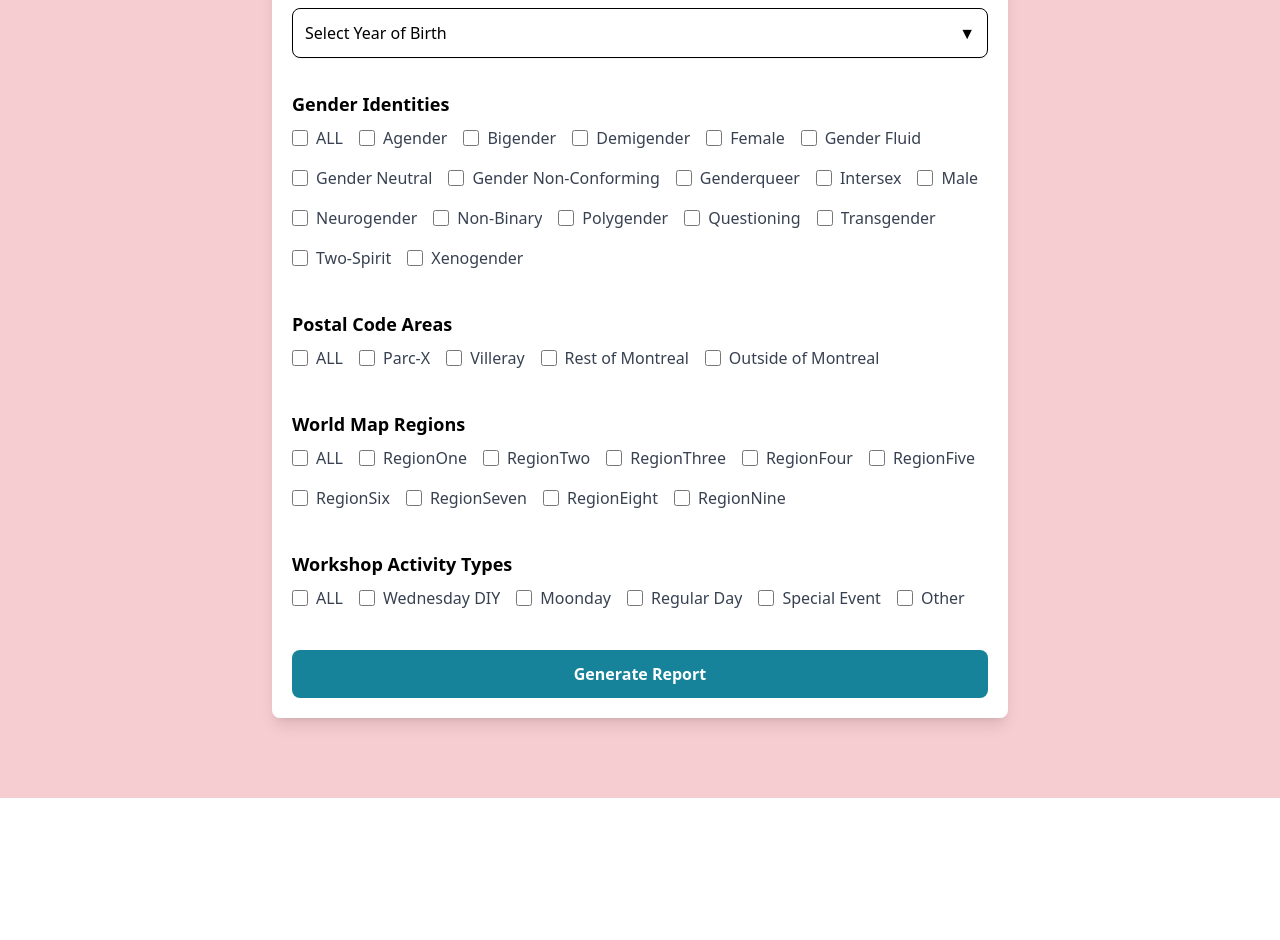
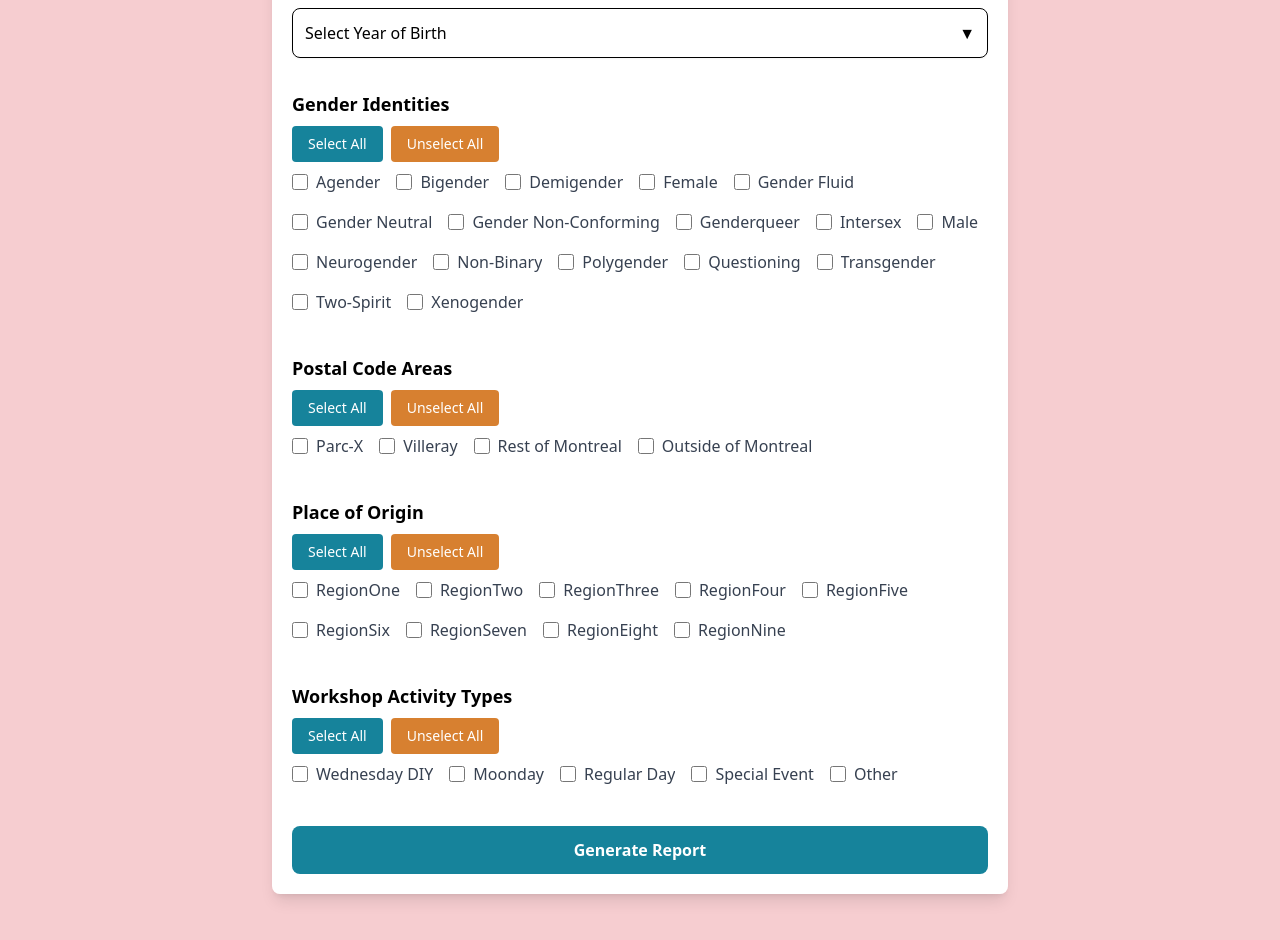
Before and after one commit to anapechonkin/CareCycle, a React (Create React App) app in the folder carecycle/client/: page /clientStatsReport in a window 1280 px wide. Shown: the part 880-1820 px from the top of the page. Before the commit the page ends 1678 px from the top, so only its background shows below. Built offline with nearby package versions, Linux system fonts and the light colour scheme.

Commit message:
added vegetable input for user form, added a select all and unselect all buttons for each section in client report form

```diff
--- a/carecycle/client/src/components/AddUserForm.jsx
+++ b/carecycle/client/src/components/AddUserForm.jsx
@@ -17,6 +17,7 @@ const AddUserForm = () => {
     genderIdentity: '',
     placeOfOrigin: '',
     postalCode: '',
+    vegetable: '',
     status: 'Active', // Initial status for new users
   });
 
@@ -53,6 +54,7 @@ const AddUserForm = () => {
         {renderTextInput("lastName", "Last Name", formData.lastName, handleChange)}
         {renderTextInput("yearOfBirth", "Year of Birth", formData.yearOfBirth, handleChange)}
         {renderTextInput("postalCode", "Postal Code", formData.postalCode, handleChange)}
+        {renderTextInput("vegetable", "Vegetable", formData.vegetable, handleChange)}
 
         {/* Gender Identity and Place of Origin Dropdowns */}
         <Dropdown
--- a/carecycle/client/src/components/Checkbox.jsx
+++ b/carecycle/client/src/components/Checkbox.jsx
@@ -1,13 +1,38 @@
-const Checkbox = ({ title, options, onChange }) => {
+import React from 'react';
+
+const Checkbox = ({ title, options, onChange, onSelectAll, onUnselectAll }) => {
   // Adjusted handler to pass both event and option
   const handleChange = (event, option) => {
-    // Call the passed onChange prop with both the event and the option data
     onChange(event, option);
   };
 
   return (
     <div className="mb-4">
       {title && <h3 className="font-semibold text-lg mb-2">{title}</h3>}
+      <div className="flex justify-between items-center mb-2">
+      <div>
+          {onSelectAll && (
+            <button
+              type="button"
+              onClick={() => onSelectAll()}
+              // Adjusted color to match primary color scheme
+              className="px-4 py-2 text-sm text-white bg-[#16839B] rounded hover:bg-[#0f6a8b] mr-2 transition-colors duration-150 ease-in-out"
+            >
+              Select All
+            </button>
+          )}
+          {onUnselectAll && (
+            <button
+              type="button"
+              onClick={() => onUnselectAll()}
+              // Adjusted color for contrast while staying in the color palette
+              className="px-4 py-2 text-sm text-white bg-[#D78030] rounded hover:bg-[#bf6f29] transition-colors duration-150 ease-in-out"
+            >
+              Unselect All
+            </button>
+          )}
+        </div>
+      </div>
       <div className="flex flex-wrap gap-2 justify-start items-center">
         {options.map((option) => (
           <label key={option.id} className="flex items-center cursor-pointer mr-2 mb-2 flex-nowrap" style={{ minWidth: '0', maxWidth: '100%' }}>
@@ -15,12 +40,11 @@ const Checkbox = ({ title, options, onChange }) => {
               type="checkbox"
               id={option.id}
               checked={option.checked}
-              // Update to call handleChange with both event and option
               onChange={(event) => handleChange(event, option)}
               disabled={option.disabled}
               className="form-checkbox h-4 w-4 text-[#16839B] rounded border-gray-300 focus:ring-[#0f6a8b] mr-2"
             />
-            <span className="text-md text-gray-700 flex-1 whitespace-nowrap overflow-hidden text-ellipsis" style={{ maxWidth: 'calc(100% - 1.5rem)' }}>{option.label || option.name}</span>
+            <span className="text-md text-gray-700 flex-1 whitespace-nowrap overflow-hidden text-ellipsis" style={{ maxWidth: 'calc(100% - 1.5rem)' }}>{option.name}</span>
           </label>
         ))}
       </div>
--- a/carecycle/client/src/components/StatsReportForm.jsx
+++ b/carecycle/client/src/components/StatsReportForm.jsx
@@ -82,6 +82,22 @@ const StatsReportForm = ({ headerTitle }) => {
   ];
 
   const addAllOption = (options) => [{ id: 'ALL', name: 'ALL' }, ...options];
+
+  // Function to select all options for a given category
+  const handleSelectAll = (category) => {
+    setSelectedOptions(prev => ({
+      ...prev,
+      [category]: categoryData[category].map(option => option.id), // Assuming IDs are used to track selections
+    }));
+  };
+
+  // Function to deselect all options for a given category
+  const handleUnselectAll = (category) => {
+    setSelectedOptions(prev => ({
+      ...prev,
+      [category]: [],
+    }));
+  };
 
   return (
     <div className="max-w-4xl mx-auto shadow-lg rounded-lg overflow-hidden">
@@ -189,23 +205,42 @@ const StatsReportForm = ({ headerTitle }) => {
         />
         <Checkbox
           title="Gender Identities"
-          options={addAllOption(genderIdentities)}
-          onChange={(e) => handleCheckboxChange(e, 'ALL', 'genderIdentities')}
+          options={genderIdentities.map(identity => ({ ...identity, checked: selectedOptions.genderIdentities.includes(identity.id) }))}
+          onChange={(e, option) => handleCheckboxChange(e, option.id, 'genderIdentities')}
+          onSelectAll={() => handleSelectAll('genderIdentities')}
+          onUnselectAll={() => handleUnselectAll('genderIdentities')}
         />
         <Checkbox
           title="Postal Code Areas"
-          options={addAllOption(postalCodeAreas)}
-          onChange={(e) => handleCheckboxChange(e, 'ALL', 'postalCodeAreas')}
+          options={postalCodeAreas.map(area => ({
+            ...area,
+            checked: selectedOptions.postalCodeAreas.includes(area.id),
+          }))}
+          onChange={(e, option) => handleCheckboxChange(e, option, 'postalCodeAreas')}
+          onSelectAll={() => handleSelectAll('postalCodeAreas')}
+          onUnselectAll={() => handleUnselectAll('postalCodeAreas')}
         />
+
         <Checkbox
-          title="World Map Regions"
-          options={addAllOption(mapRegions)}
-          onChange={(e) => handleCheckboxChange(e, 'ALL', 'mapRegions')}
+          title="Place of Origin"
+          options={mapRegions.map(region => ({
+            ...region,
+            checked: selectedOptions.mapRegions.includes(region.id),
+          }))}
+          onChange={(e, option) => handleCheckboxChange(e, option, 'mapRegions')}
+          onSelectAll={() => handleSelectAll('mapRegions')}
+          onUnselectAll={() => handleUnselectAll('mapRegions')}
         />
+
         <Checkbox
           title="Workshop Activity Types"
-          options={addAllOption(workshopActivityTypes)}
-          onChange={(e) => handleCheckboxChange(e, 'ALL', 'workshopActivityTypes')}
+          options={workshopActivityTypes.map(activityType => ({
+            ...activityType,
+            checked: selectedOptions.workshopActivityTypes.includes(activityType.id),
+          }))}
+          onChange={(e, option) => handleCheckboxChange(e, option, 'workshopActivityTypes')}
+          onSelectAll={() => handleSelectAll('workshopActivityTypes')}
+          onUnselectAll={() => handleUnselectAll('workshopActivityTypes')}
         />
         <Button
           type="submit"
--- a/carecycle/client/src/components/UpdateUserForm.jsx
+++ b/carecycle/client/src/components/UpdateUserForm.jsx
@@ -18,6 +18,7 @@ const UpdateUserForm = () => {
     genderIdentity: "",
     placeOfOrigin: "",
     postalCode: "",
+    vegetable: "",
     status: false,
   });
 
@@ -76,6 +77,7 @@ const UpdateUserForm = () => {
         genderIdentity: user.genderIdentity,
         placeOfOrigin: user.placeOfOrigin,
         postalCode: user.postalCode,
+        vegetable: user.vegetable,
         status: user.status === "Active",
       });
     } else {
@@ -90,6 +92,7 @@ const UpdateUserForm = () => {
         genderIdentity: "",
         placeOfOrigin: "",
         postalCode: "",
+        vegetable: "",
         status: false,
       });
     }
@@ -275,6 +278,19 @@ const UpdateUserForm = () => {
     />
   </div>
 
+  {/* Vegetable */}
+  <div>
+    <label htmlFor="vegetable" className="block text-sm font-medium text-gray-700">Vegetable</label>
+    <input
+      id="vegetable"
+      type="text"
+      name="vegetable"
+      value={formData.vegetable}
+      onChange={handleChange}
+      className="block w-full p-3 mb-4 border border-gray-300 rounded-lg focus:outline-none focus:ring-2 focus:ring-[#16839B] transition duration-200"
+    />
+  </div>
+
   {/* Submit Button */}
   <div className="flex justify-center">
     <Button type="submit" text="Update User" />
```
